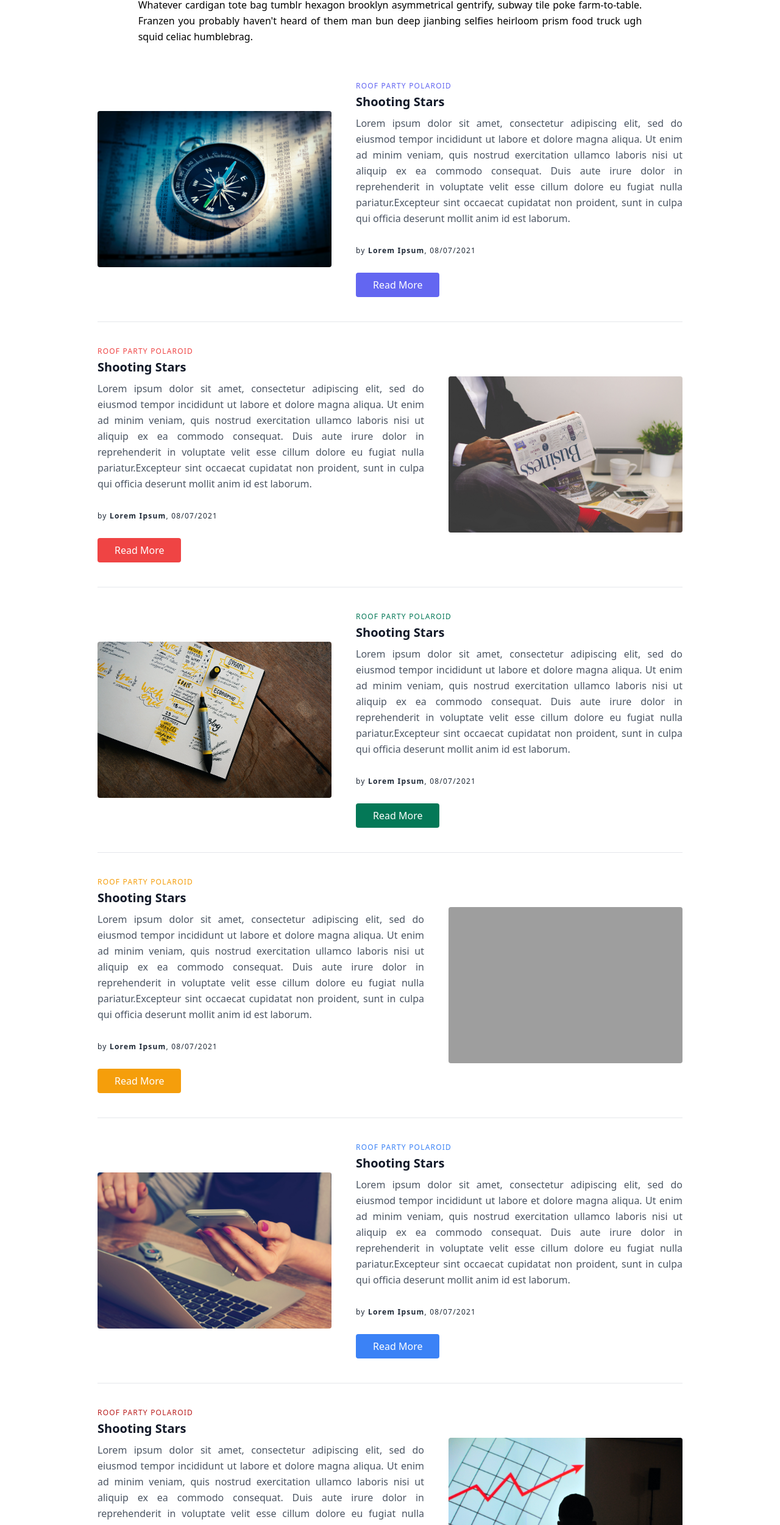
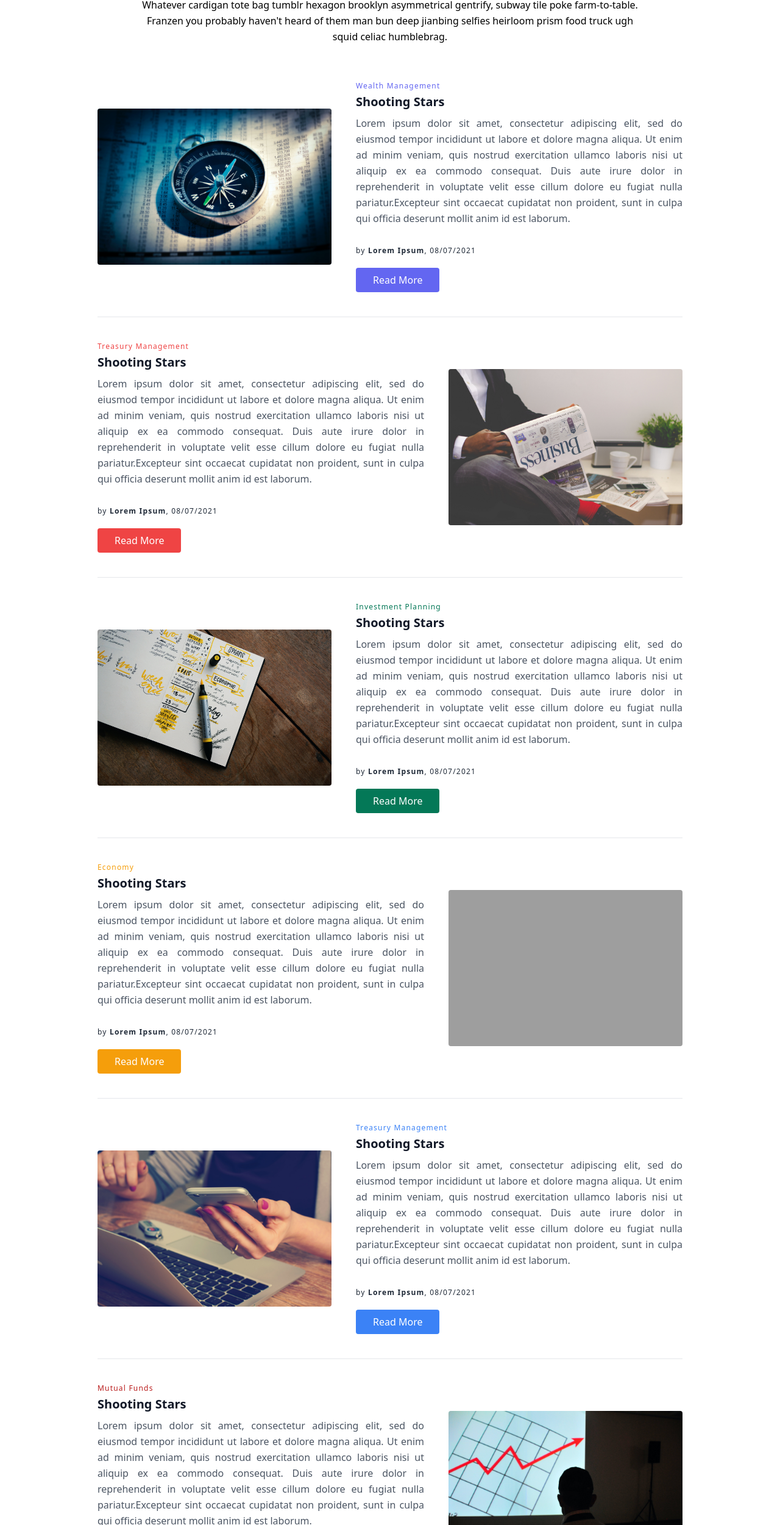
Before and after one commit to Latas2001/Vintage-Finvest, a website: page blogs.html in a window 1280 px wide. Shown: the part 285-2785 px from the top of the page at 61% size. Drawn offline with nearby package versions, Linux system fonts and the light colour scheme; grey boxes are pictures that could not be loaded.

Commit message:
added categories in blogs.html

```diff
--- a/blogs.html
+++ b/blogs.html
@@ -43,7 +43,7 @@
       <div class="relative z-10 shadow-lg bg-brandcolor  ">
         <div class="max-w-7xl mx-auto flex justify-between items-center px-4 py-5 sm:px-6 sm:py-4 lg:px-8 md:justify-start md:space-x-10 ">
           <div>
-            <a href="#" class="flex">
+            <a href="/" class="flex">
               <img class="h-12 w-auto sm:h-10 px-5" src="img/logo.png" alt="Vintage Finvest Services Private Limited">
             </a>
           </div>
@@ -505,7 +505,7 @@
             <a href="#" class="rounded-md text-base leading-6 font-medium text-gray-900 hover:text-gray-600 transition ease-in-out duration-150">
               Resources
             </a>
-            <a href="#" class="rounded-md text-base leading-6 font-medium text-gray-900 hover:text-gray-600 transition ease-in-out duration-150">
+            <a href="blogs.html" class="rounded-md text-base leading-6 font-medium text-gray-900 hover:text-gray-600 transition ease-in-out duration-150">
               Blog
             </a>
             <a href="#" class="rounded-md text-base leading-6 font-medium text-gray-900 hover:text-gray-600 transition ease-in-out duration-150">
@@ -535,8 +535,8 @@
 <!--Blog Section-->
 <div class="container px-5 py-24 mx-auto">
 <div class="flex flex-col text-center w-full mb-5">
-  <h1 class="sm:text-5xl text-3xl font-bold title-font mb-4 text-gray-800">Master Cleanse Reliac Heirloom</h1>
-  <p class="lg:w-2/3 mx-auto leading-relaxed text-justify">Whatever cardigan tote bag tumblr hexagon brooklyn asymmetrical gentrify, subway tile poke farm-to-table. Franzen you probably haven't heard of them man bun deep jianbing selfies heirloom prism food truck ugh squid celiac humblebrag.</p>
+  <h1 class="sm:text-5xl text-3xl font-bold title-font mb-4 text-gray-800">Lorem Ipsum Dolor Sit Amet</h1>
+  <p class="lg:w-2/3 mx-auto leading-relaxed text-center">Whatever cardigan tote bag tumblr hexagon brooklyn asymmetrical gentrify, subway tile poke farm-to-table. Franzen you probably haven't heard of them man bun deep jianbing selfies heirloom prism food truck ugh squid celiac humblebrag.</p>
 </div>
 <section class="text-gray-600 body-font">
   <div class="container px-5 py-10 mx-auto">
@@ -545,26 +545,26 @@
       <img src="img/blog1.jpg?auto=compress&amp;cs=tinysrgb&amp;dpr=2&amp;w=500" class="object-cover sm:w-full sm:h-64 h-40 w-72 rounded" alt="" />
       </div>
       <div class="flex-grow sm:text-left text-center mt-6 sm:mt-0">
-      <h2 class="text-xs text-indigo-500 tracking-widest font-medium title-font mb-1">ROOF PARTY POLAROID</h2>
+      <h2 class="text-xs text-indigo-500 tracking-widest font-medium title-font mb-1">Wealth Management</h2>
         <h2 class="text-gray-900 text-xl title-font font-semibold mb-2">Shooting Stars</h2>
         <p class="leading-relaxed text-justify">
         Lorem ipsum dolor sit amet, consectetur adipiscing elit, sed do eiusmod tempor incididunt ut labore et dolore magna aliqua. Ut enim ad minim veniam, quis nostrud exercitation ullamco laboris nisi ut aliquip ex ea commodo consequat.
          Duis aute irure dolor in reprehenderit in voluptate velit esse cillum dolore eu fugiat nulla pariatur.Excepteur sint occaecat cupidatat non proident, sunt in culpa qui officia deserunt mollit anim id est laborum.
         </p>
         <h2 class="text-xs text-gray-800 tracking-widest font-medium title-font mt-8">by <b>Lorem Ipsum</b>, 08/07/2021</h2>
-        <button class="inline-flex  mt-7 text-md text-white bg-indigo-500 border-0 py-2 px-7 focus:outline-none hover:bg-indigo-600 rounded ">Read More</button>
+        <button class="inline-flex  mt-5 text-md text-white bg-indigo-500 border-0 py-2 px-7 focus:outline-none hover:bg-indigo-600 rounded ">Read More</button>
       </div>
     </div>
     <div class="flex items-center lg:w-4/5 mx-auto border-b pb-10 mb-10 border-gray-200 sm:flex-row flex-col">
       <div class="flex-grow sm:text-left text-center mt-6 sm:mt-0">
-      <h2 class="text-xs text-red-500 tracking-widest font-medium title-font mb-1">ROOF PARTY POLAROID</h2>
+      <h2 class="text-xs text-red-500 tracking-widest font-medium title-font mb-1">Treasury Management</h2>
         <h2 class="text-gray-900 text-xl title-font font-semibold mb-2">Shooting Stars</h2>
         <p class="leading-relaxed text-justify">
         Lorem ipsum dolor sit amet, consectetur adipiscing elit, sed do eiusmod tempor incididunt ut labore et dolore magna aliqua. Ut enim ad minim veniam, quis nostrud exercitation ullamco laboris nisi ut aliquip ex ea commodo consequat.
          Duis aute irure dolor in reprehenderit in voluptate velit esse cillum dolore eu fugiat nulla pariatur.Excepteur sint occaecat cupidatat non proident, sunt in culpa qui officia deserunt mollit anim id est laborum.
         </p>
         <h2 class="text-xs text-gray-800 tracking-widest font-medium title-font mt-8">by <b>Lorem Ipsum</b>, 08/07/2021</h2>
-        <button class="inline-flex  mt-7 text-md text-white bg-red-500 border-0 py-2 px-7 focus:outline-none hover:bg-red-600 rounded ">Read More</button>
+        <button class="inline-flex  mt-5 text-md text-white bg-red-500 border-0 py-2 px-7 focus:outline-none hover:bg-red-600 rounded ">Read More</button>
       </div>
       <div class="sm:w-96 sm:order-none order-first sm:h-56 h-40 w-72 sm:ml-10 inline-flex items-center justify-center rounded-lg bg-indigo-100 text-indigo-500 flex-shrink-0">
       <img src="img/blog2.jpg?auto=compress&amp;cs=tinysrgb&amp;dpr=2&amp;w=500" class="object-cover sm:w-full sm:h-64 h-40 w-72 rounded" alt="" />
@@ -575,26 +575,26 @@
       <img src="img/blog3.jpg?auto=compress&amp;cs=tinysrgb&amp;dpr=2&amp;w=500" class="object-cover sm:w-full sm:h-64 h-40 w-72 rounded" alt="" />
       </div>
       <div class="flex-grow sm:text-left text-center mt-6 sm:mt-0">
-      <h2 class="text-xs text-green-700 tracking-widest font-medium title-font mb-1">ROOF PARTY POLAROID</h2>
+      <h2 class="text-xs text-green-700 tracking-widest font-medium title-font mb-1">Investment Planning</h2>
         <h2 class="text-gray-900 text-xl title-font font-semibold mb-2">Shooting Stars</h2>
         <p class="leading-relaxed text-justify">
         Lorem ipsum dolor sit amet, consectetur adipiscing elit, sed do eiusmod tempor incididunt ut labore et dolore magna aliqua. Ut enim ad minim veniam, quis nostrud exercitation ullamco laboris nisi ut aliquip ex ea commodo consequat.
          Duis aute irure dolor in reprehenderit in voluptate velit esse cillum dolore eu fugiat nulla pariatur.Excepteur sint occaecat cupidatat non proident, sunt in culpa qui officia deserunt mollit anim id est laborum.
         </p>
         <h2 class="text-xs text-gray-800 tracking-widest font-medium title-font mt-8">by <b>Lorem Ipsum</b>, 08/07/2021</h2>
-        <button class="inline-flex  mt-7 text-md text-white bg-green-700 border-0 py-2 px-7 focus:outline-none hover:bg-green-800 rounded ">Read More</button>
+        <button class="inline-flex  mt-5 text-md text-white bg-green-700 border-0 py-2 px-7 focus:outline-none hover:bg-green-800 rounded ">Read More</button>
       </div>
     </div>
     <div class="flex items-center lg:w-4/5 mx-auto border-b pb-10 mb-10 border-gray-200 sm:flex-row flex-col">
       <div class="flex-grow sm:text-left text-center mt-6 sm:mt-0">
-      <h2 class="text-xs text-yellow-500 tracking-widest font-medium title-font mb-1">ROOF PARTY POLAROID</h2>
+      <h2 class="text-xs text-yellow-500 tracking-widest font-medium title-font mb-1">Economy</h2>
         <h2 class="text-gray-900 text-xl title-font font-semibold mb-2">Shooting Stars</h2>
         <p class="leading-relaxed text-justify">
         Lorem ipsum dolor sit amet, consectetur adipiscing elit, sed do eiusmod tempor incididunt ut labore et dolore magna aliqua. Ut enim ad minim veniam, quis nostrud exercitation ullamco laboris nisi ut aliquip ex ea commodo consequat.
          Duis aute irure dolor in reprehenderit in voluptate velit esse cillum dolore eu fugiat nulla pariatur.Excepteur sint occaecat cupidatat non proident, sunt in culpa qui officia deserunt mollit anim id est laborum.
         </p>
         <h2 class="text-xs text-gray-800 tracking-widest font-medium title-font mt-8">by <b>Lorem Ipsum</b>, 08/07/2021</h2>
-        <button class="inline-flex  mt-7 text-md text-white bg-yellow-500 border-0 py-2 px-7 focus:outline-none hover:bg-yellow-600 rounded ">Read More</button>
+        <button class="inline-flex  mt-5 text-md text-white bg-yellow-500 border-0 py-2 px-7 focus:outline-none hover:bg-yellow-600 rounded ">Read More</button>
       </div>
       <div class="sm:w-96 sm:order-none order-first sm:h-56 h-40 w-72 sm:ml-10 inline-flex items-center justify-center rounded-lg bg-indigo-100 text-indigo-500 flex-shrink-0">
       <img src="img/blog4.jpg?auto=compress&amp;cs=tinysrgb&amp;dpr=2&amp;w=500" class="object-cover sm:w-full sm:h-64 h-40 w-72 rounded" alt="" />
@@ -605,26 +605,26 @@
       <img src="img/blog5.jpg?auto=compress&amp;cs=tinysrgb&amp;dpr=2&amp;w=500" class="object-cover sm:w-full sm:h-64 h-40 w-72 rounded" alt="" />
       </div>
       <div class="flex-grow sm:text-left text-center mt-6 sm:mt-0">
-      <h2 class="text-xs text-blue-500 tracking-widest font-medium title-font mb-1">ROOF PARTY POLAROID</h2>
+      <h2 class="text-xs text-blue-500 tracking-widest font-medium title-font mb-1">Treasury Management</h2>
         <h2 class="text-gray-900 text-xl title-font font-semibold mb-2">Shooting Stars</h2>
         <p class="leading-relaxed text-justify">
         Lorem ipsum dolor sit amet, consectetur adipiscing elit, sed do eiusmod tempor incididunt ut labore et dolore magna aliqua. Ut enim ad minim veniam, quis nostrud exercitation ullamco laboris nisi ut aliquip ex ea commodo consequat.
          Duis aute irure dolor in reprehenderit in voluptate velit esse cillum dolore eu fugiat nulla pariatur.Excepteur sint occaecat cupidatat non proident, sunt in culpa qui officia deserunt mollit anim id est laborum.
         </p>
         <h2 class="text-xs text-gray-800 tracking-widest font-medium title-font mt-8">by <b>Lorem Ipsum</b>, 08/07/2021</h2>
-        <button class="inline-flex  mt-7 text-md text-white bg-blue-500 border-0 py-2 px-7 focus:outline-none hover:bg-blue-600 rounded ">Read More</button>
+        <button class="inline-flex  mt-5 text-md text-white bg-blue-500 border-0 py-2 px-7 focus:outline-none hover:bg-blue-600 rounded ">Read More</button>
       </div>
     </div>
     <div class="flex items-center lg:w-4/5 mx-auto border-b pb-10 mb-10 border-gray-200 sm:flex-row flex-col">
       <div class="flex-grow sm:text-left text-center mt-6 sm:mt-0">
-      <h2 class="text-xs text-red-700 tracking-widest font-medium title-font mb-1">ROOF PARTY POLAROID</h2>
+      <h2 class="text-xs text-red-700 tracking-widest font-medium title-font mb-1">Mutual Funds</h2>
         <h2 class="text-gray-900 text-xl title-font font-semibold mb-2">Shooting Stars</h2>
         <p class="leading-relaxed text-justify">
         Lorem ipsum dolor sit amet, consectetur adipiscing elit, sed do eiusmod tempor incididunt ut labore et dolore magna aliqua. Ut enim ad minim veniam, quis nostrud exercitation ullamco laboris nisi ut aliquip ex ea commodo consequat.
          Duis aute irure dolor in reprehenderit in voluptate velit esse cillum dolore eu fugiat nulla pariatur.Excepteur sint occaecat cupidatat non proident, sunt in culpa qui officia deserunt mollit anim id est laborum.
         </p>
         <h2 class="text-xs text-gray-800 tracking-widest font-medium title-font mt-8">by <b>Lorem Ipsum</b>, 08/07/2021</h2>
-        <button class="inline-flex  mt-7 text-md text-white bg-red-700 border-0 py-2 px-7 focus:outline-none hover:bg-red-800 rounded ">Read More</button>
+        <button class="inline-flex  mt-5 text-md text-white bg-red-700 border-0 py-2 px-7 focus:outline-none hover:bg-red-800 rounded ">Read More</button>
       </div>
       <div class="sm:w-96 sm:order-none order-first sm:h-56 h-40 w-72 sm:ml-10 inline-flex items-center justify-center rounded-lg bg-indigo-100 text-indigo-500 flex-shrink-0">
       <img src="img/blog6.jpg?auto=compress&amp;cs=tinysrgb&amp;dpr=2&amp;w=500" class="object-cover sm:w-full sm:h-64 h-40 w-72 rounded" alt="" />
@@ -635,7 +635,7 @@
       <img src="img/blog7.jpg?auto=compress&amp;cs=tinysrgb&amp;dpr=2&amp;w=500" class="object-cover sm:w-full sm:h-64 h-40 w-72 rounded" alt="" />
       </div>
       <div class="flex-grow sm:text-left text-center mt-6 sm:mt-0">
-      <h2 class="text-xs text-gray-500 tracking-widest font-medium title-font mb-1">ROOF PARTY POLAROID</h2>
+      <h2 class="text-xs text-gray-500 tracking-widest font-medium title-font mb-1">Investment Planning</h2>
         <h2 class="text-gray-900 text-xl title-font font-semibold mb-2">Shooting Stars</h2>
         <p class="leading-relaxed text-justify">
         Lorem ipsum dolor sit amet, consectetur adipiscing elit, sed do eiusmod tempor incididunt ut labore et dolore magna aliqua. Ut enim ad minim veniam, quis nostrud exercitation ullamco laboris nisi ut aliquip ex ea commodo consequat.
@@ -647,7 +647,7 @@
     </div>
     <div class="flex items-center lg:w-4/5 mx-auto border-b pb-10 mb-10 border-gray-200 sm:flex-row flex-col">
       <div class="flex-grow sm:text-left text-center mt-6 sm:mt-0">
-      <h2 class="text-xs text-indigo-700 tracking-widest font-medium title-font mb-1">ROOF PARTY POLAROID</h2>
+      <h2 class="text-xs text-indigo-700 tracking-widest font-medium title-font mb-1">ECONOMY</h2>
         <h2 class="text-gray-900 text-xl title-font font-semibold mb-2">Shooting Stars</h2>
         <p class="leading-relaxed text-justify">
         Lorem ipsum dolor sit amet, consectetur adipiscing elit, sed do eiusmod tempor incididunt ut labore et dolore magna aliqua. Ut enim ad minim veniam, quis nostrud exercitation ullamco laboris nisi ut aliquip ex ea commodo consequat.
@@ -665,7 +665,7 @@
       <img src="img/blog9.jpg?auto=compress&amp;cs=tinysrgb&amp;dpr=2&amp;w=500" class="object-cover sm:w-full sm:h-64 h-40 w-72 rounded" alt="" />
       </div>
       <div class="flex-grow sm:text-left text-center mt-6 sm:mt-0">
-      <h2 class="text-xs text-green-700 tracking-widest font-medium title-font mb-1">ROOF PARTY POLAROID</h2>
+      <h2 class="text-xs text-green-700 tracking-widest font-medium title-font mb-1">Mutual Funds</h2>
         <h2 class="text-gray-900 text-xl title-font font-semibold mb-2">Shooting Stars</h2>
         <p class="leading-relaxed text-justify">
         Lorem ipsum dolor sit amet, consectetur adipiscing elit, sed do eiusmod tempor incididunt ut labore et dolore magna aliqua. Ut enim ad minim veniam, quis nostrud exercitation ullamco laboris nisi ut aliquip ex ea commodo consequat.
@@ -677,14 +677,14 @@
     </div>
     <div class="flex items-center lg:w-4/5 mx-auto border-b pb-10 mb-10 border-gray-200 sm:flex-row flex-col">
       <div class="flex-grow sm:text-left text-center mt-6 sm:mt-0">
-      <h2 class="text-xs text-red-500 tracking-widest font-medium title-font mb-1">ROOF PARTY POLAROID</h2>
+      <h2 class="text-xs text-red-500 tracking-widest font-medium title-font mb-1">Wealth Management</h2>
         <h2 class="text-gray-900 text-xl title-font font-semibold mb-2">Shooting Stars</h2>
         <p class="leading-relaxed text-justify">
         Lorem ipsum dolor sit amet, consectetur adipiscing elit, sed do eiusmod tempor incididunt ut labore et dolore magna aliqua. Ut enim ad minim veniam, quis nostrud exercitation ullamco laboris nisi ut aliquip ex ea commodo consequat.
          Duis aute irure dolor in reprehenderit in voluptate velit esse cillum dolore eu fugiat nulla pariatur.
         </p>
         <h2 class="text-xs text-gray-800 tracking-widest font-medium title-font mt-8">by <b>Lorem Ipsum</b>, 08/07/2021</h2>
-        <button class="inline-flex  mt-4 text-md text-white bg-red-500 border-0 py-2 px-7 focus:outline-none hover:bg-red-600 rounded ">Read More</button>
+        <button class="inline-flex  mt-5 text-md text-white bg-red-500 border-0 py-2 px-7 focus:outline-none hover:bg-red-600 rounded ">Read More</button>
       </div>
       <div class="sm:w-96 sm:order-none order-first sm:h-56 h-40 w-72 sm:ml-10 inline-flex items-center justify-center rounded-lg bg-indigo-100 text-indigo-500 flex-shrink-0">
       <img src="img/blog10.jpg?auto=compress&amp;cs=tinysrgb&amp;dpr=2&amp;w=500" class="object-cover sm:w-full sm:h-64 h-40 w-72 rounded" alt="" />
```
Also changed, not shown: index.html (+2 -2 lines).
